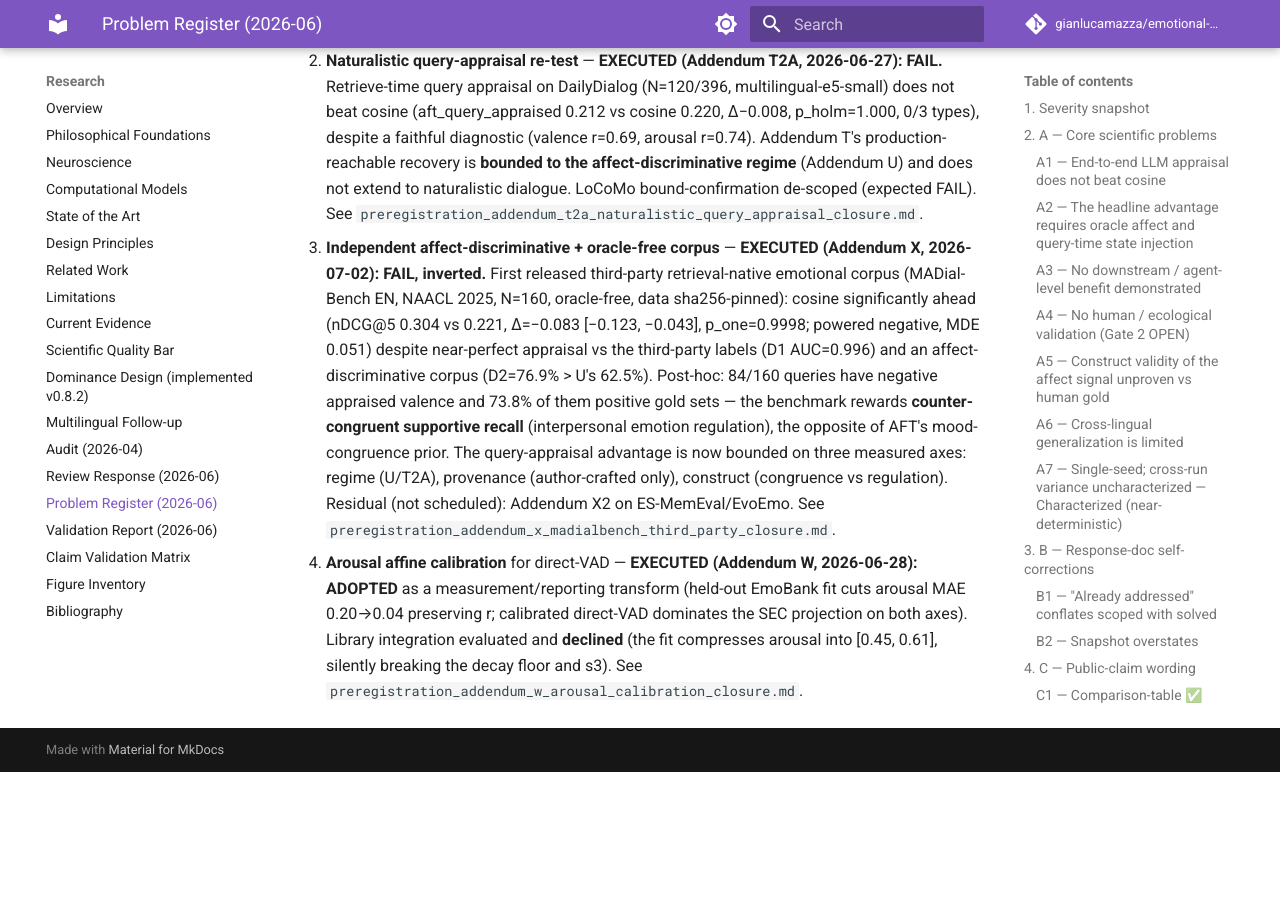
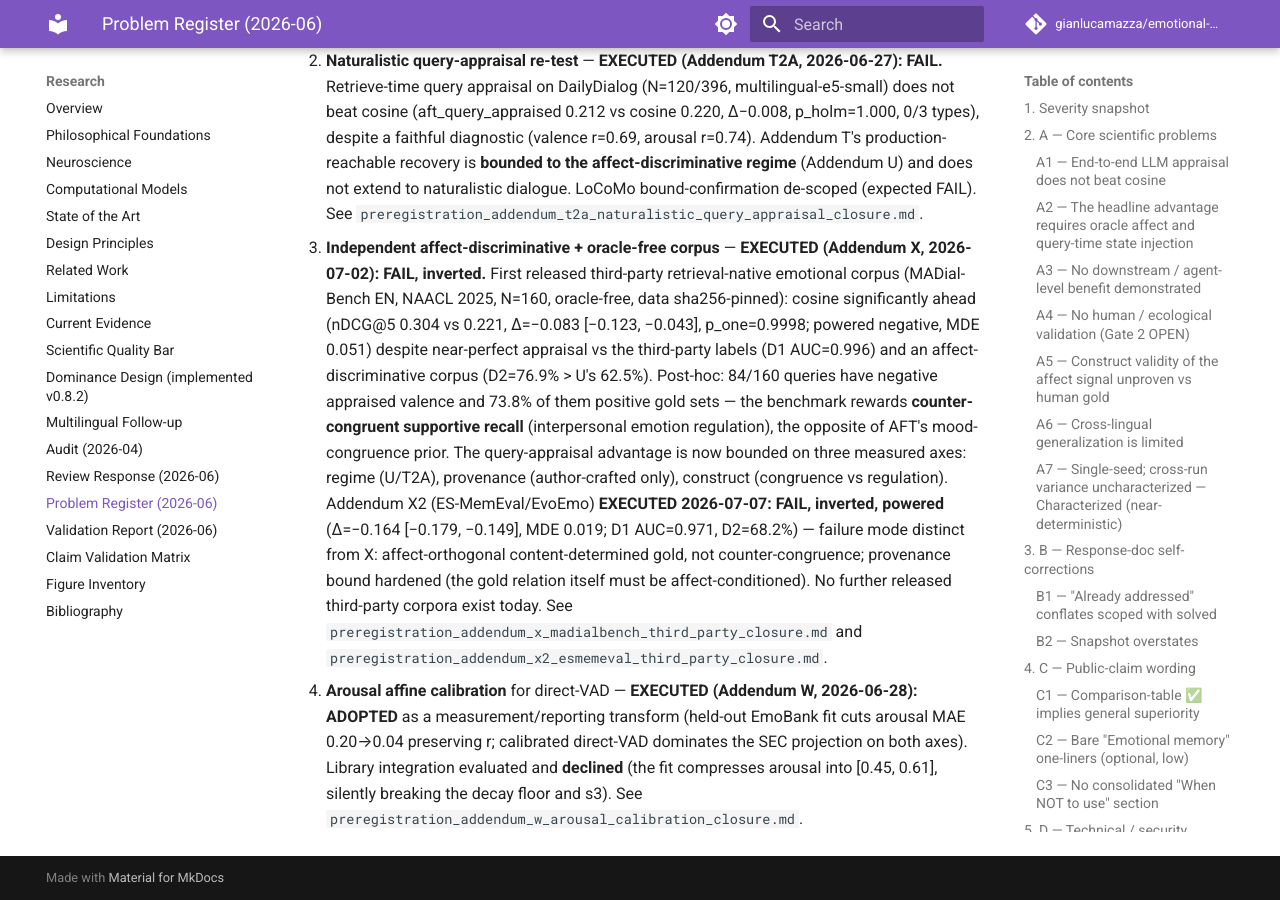
Before and after one commit to gianlucamazza/emotional-memory, an MkDocs documentation site: the page built from docs/research/problem_register_2026-06.md, in a window 1280 px wide and 900 px high, scrolled down 8612 px. Built offline with MkDocs 1.6.1 and Material for MkDocs 9.7.7, drawn with Linux system fonts in a browser that asks for light colours; comment, search, counter and statistics services are not loaded; before the commit the page ends 9384 px from its top, so only the background shows below that.

Commit message:
docs: propagate addendum x2 to residual surface (#105)
Pattern #94 residual propagation for the X2 closure (#104):

- README: headline FAIL list (both third-party corpora), new 'When NOT to
  use' bullet (content-determined QA, affect-orthogonal), research section
  reworded to the two-corpora provenance bound
- benchmarks/README: X2 row in the addenda verdict table + esmemeval/ in
  the harness directory index
- docs/research/index.md: X2 ladder entry (2026-07-07)
- problem register: item 3 residual X2 -> EXECUTED with realized numbers
- 10_scientific_quality_bar: second external data point note (distinct
  failure mode; what the two tests jointly imply for Gate 2)

Co-authored-by: Claude Fable 5 <noreply@anthropic.com>

```diff
--- a/docs/research/problem_register_2026-06.md
+++ b/docs/research/problem_register_2026-06.md
@@ -347,8 +347,13 @@ The genuinely open items (execution, not re-scoping), in priority order:
    the benchmark rewards **counter-congruent supportive recall** (interpersonal emotion
    regulation), the opposite of AFT's mood-congruence prior. The query-appraisal advantage
    is now bounded on three measured axes: regime (U/T2A), provenance (author-crafted only),
-   construct (congruence vs regulation). Residual (not scheduled): Addendum X2 on
-   ES-MemEval/EvoEmo. See `preregistration_addendum_x_madialbench_third_party_closure.md`.
+   construct (congruence vs regulation). Addendum X2 (ES-MemEval/EvoEmo) **EXECUTED 2026-07-07: FAIL,
+   inverted, powered** (Δ=−0.164 [−0.179, −0.149], MDE 0.019; D1 AUC=0.971, D2=68.2%) —
+   failure mode distinct from X: affect-orthogonal content-determined gold, not
+   counter-congruence; provenance bound hardened (the gold relation itself must be
+   affect-conditioned). No further released third-party corpora exist today. See
+   `preregistration_addendum_x_madialbench_third_party_closure.md` and
+   `preregistration_addendum_x2_esmemeval_third_party_closure.md`.
 4. **Arousal affine calibration** for direct-VAD — **EXECUTED (Addendum W, 2026-06-28):
    ADOPTED** as a measurement/reporting transform (held-out EmoBank fit cuts arousal MAE
    0.20→0.04 preserving r; calibrated direct-VAD dominates the SEC projection on both
```
Also changed, not shown: README.md (+10 -7 lines), benchmarks/README.md (+2 -1 lines), docs/research/10_scientific_quality_bar.md (+7 -0 lines), docs/research/index.md (+1 -0 lines).
